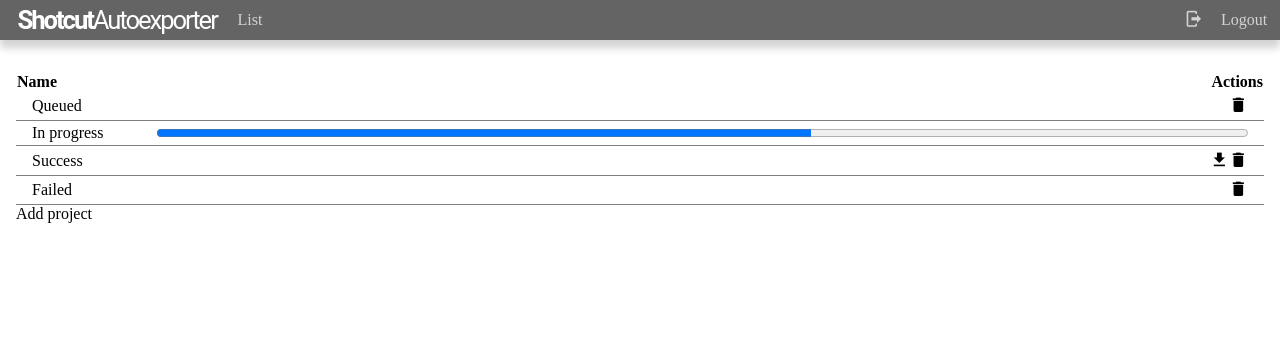
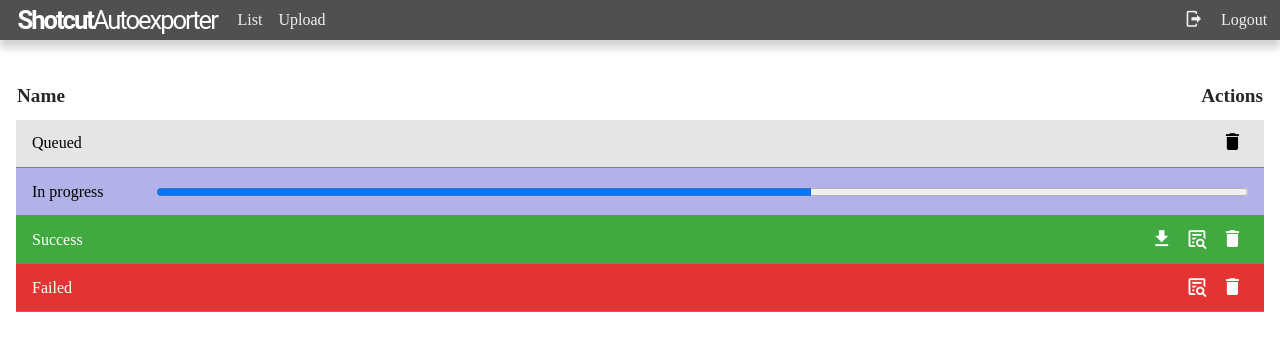
Before and after one commit to simonmicro/Shotcut-Autoexporter, a Flask app: page /list in a window 1280 px wide. Shown: the top 351 px of the page. Run offline with Flask 2, Linux system fonts and the light colour scheme; a user stored in the database is signed in; some libraries are stand-ins or nearby versions.

Commit message:
More style!

```diff
--- a/autoexporter/app/routes.py
+++ b/autoexporter/app/routes.py
@@ -56,15 +56,19 @@ def login():
 @app.route('/delete')
 @login_required
 def delete():
-    flash('TODO')
-    flash('delete')
+    flash('TODO: delete')
+    return redirect('list')
+
+@app.route('/log')
+@login_required
+def log():
+    flash('TODO: log')
     return redirect('list')
 
 @app.route('/download')
 @login_required
 def download():
-    flash('TODO')
-    flash('download')
+    flash('TODO: download')
     return redirect('list')
 
 @app.route('/logout')
--- a/autoexporter/app/static/list.css
+++ b/autoexporter/app/static/list.css
@@ -1,20 +1,30 @@
-#project-list {
-    width: 100%;
-}
-
-tr > td:first-child {
+#project-list tr > td:first-child {
     width: 10%;
     white-space: nowrap;
 }
 
-tr > td:last-child {
-    text-align: right;
-}
-
-td > progress {
+#project-list progress {
     width: 100%;
 }
 
-td {
+#project-list td {
     padding: 0.2em 1em;
 }
+
+#project-list tr.status-queued {
+    background: rgba(0, 0, 0, 0.1);
+}
+
+#project-list tr.status-working {
+    background: rgba(0, 0, 180, 0.3);
+}
+
+#project-list tr.status-success {
+    background: rgba(0, 140, 0, 0.75);
+    color: white;
+}
+
+#project-list tr.status-failed {
+    background: rgba(220, 0, 0, 0.8);
+    color: white;
+}
--- a/autoexporter/app/static/root.css
+++ b/autoexporter/app/static/root.css
@@ -18,11 +18,11 @@ a {
     display: flex;
     align-items: center;
     justify-content: space-between;
-    background: rgb(100, 100, 100);
+    background: rgb(80, 80, 80);
     box-shadow: 0 0.5em 0.5em lightgrey;
     padding: 0.3em;
     margin-bottom: 2em;
-    color: lightgrey;
+    color: rgb(240, 240, 240);
 }
 
 #main-header > .spacer {
@@ -44,6 +44,28 @@ table {
     border-collapse: collapse;
 }
 
+th {
+    color: rgb(40, 40, 40);
+    font-size: 1.2em;
+}
+
 td {
     border-bottom: 0.1em solid grey;
 }
+
+tr {
+    height: 3em;
+}
+
+tr > td:last-child {
+    text-align: right;
+}
+
+td.actions > a, td.actions > button {
+    font-size: 1.4em;
+    padding: 0.2em
+}
+
+table {
+    width: 100%;
+}
--- a/autoexporter/app/templates/list.html
+++ b/autoexporter/app/templates/list.html
@@ -13,13 +13,16 @@
 
         <tbody>
             {% for project in projects %}
-            <tr class="project-status project-status-{% if project.status == 0 %}queued{% elif project.status == 1 %}working{% elif project.status == 2 %}success{% elif project.status == 3 %}failed{% endif %}">
+            <tr class="status-{% if project.status == 0 %}queued{% elif project.status == 1 %}working{% elif project.status == 2 %}success{% elif project.status == 3 %}failed{% endif %}">
                 <td>{{ project.name }}</td>
-                <td>{% if project.status == 1 %}<progress max="1" value="{{ project.progress }}"> {{ project.progress * 100 }}% </progress>{% endif %}{% if project.status == 2 %}<a class="mdi mdi-download" href="{{ url_for('download', name=project.name) }}"></a>{% endif %}{% if project.status != 1 %}<a class="mdi mdi-delete" href="{{ url_for('delete', name=project.name) }}"></a>{% endif %}</td>
+                <td class="actions">
+                    {% if project.status == 1 %}<progress max="1" value="{{ project.progress }}"> {{ project.progress * 100 }}% </progress>{% endif %}
+                    {% if project.status == 2 %}<a class="mdi mdi-download" href="{{ url_for('download', name=project.name) }}"></a>{% endif %}
+                    {% if project.status == 2 or project.status == 3 %}<a class="mdi mdi-text-box-search-outline" href="{{ url_for('log', name=project.name) }}"></a>{% endif %}
+                    {% if project.status != 1 %}<a class="mdi mdi-delete" href="{{ url_for('delete', name=project.name) }}"></a>{% endif %}
+                </td>
             </tr>
             {% endfor %}
         </tbody>
     </table>
-
-    <a href="{{ url_for('upload') }}">Add project</a>
 {% endblock %}
--- a/autoexporter/app/templates/main.html
+++ b/autoexporter/app/templates/main.html
@@ -10,6 +10,7 @@
     <nav id="main-header">
         <span id="main-header-title" href="/"><b>Shotcut</b>Autoexporter</span>
         <a href="{{ url_for('list') }}" class="nav-link">List</a>
+        <a href="{{ url_for('upload') }}">Upload</a>
         <span class="spacer"></span>
         <a class="mdi mdi-logout" href="{{ url_for('logout') }}"></a>
         <a href="{{ url_for('logout') }}">Logout</a>
```
Also changed, not shown: autoexporter/app/templates/upload.html (+11 -5 lines).
